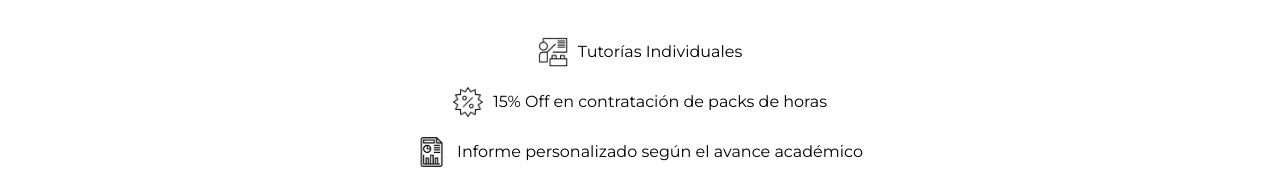
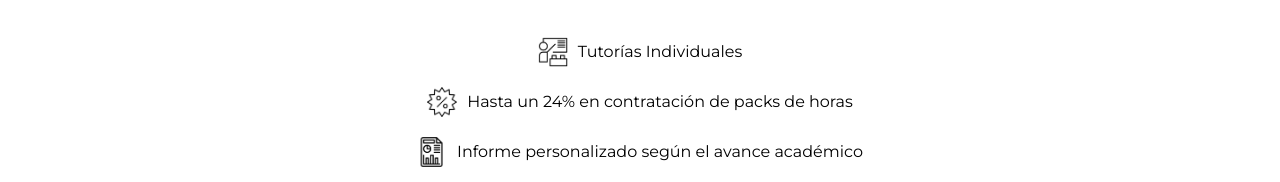
Before and after one commit to integraminds314/web, a plain HTML site: page es.html in a window 1280 px wide. Shown: the part 1324-1506 px from the top of the page. Drawn offline with Linux system fonts and the light colour scheme.

Commit message:
Update es.html

```diff
--- a/es.html
+++ b/es.html
@@ -177,7 +177,7 @@
 		  </div>
 		  <div class="servicio-item">
 			<img src="img/iconos/descuento.png" alt="Descuento">
-			<p>15% Off en contratación de packs de horas</p>
+			<p>Hasta un 24% en contratación de packs de horas</p>
 		  </div>
 		  <div class="servicio-item">
 			<img src="img/iconos/informe.png" alt="Informe">
```
